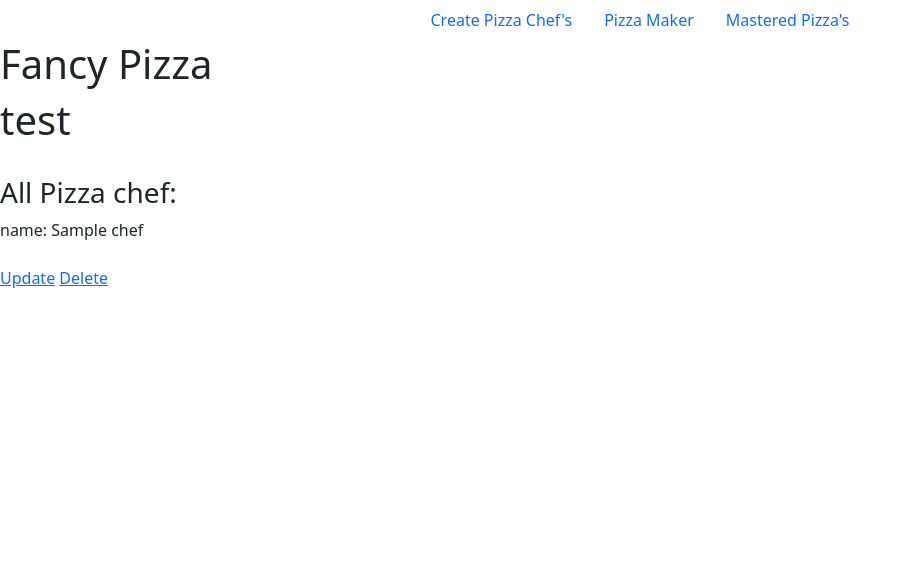
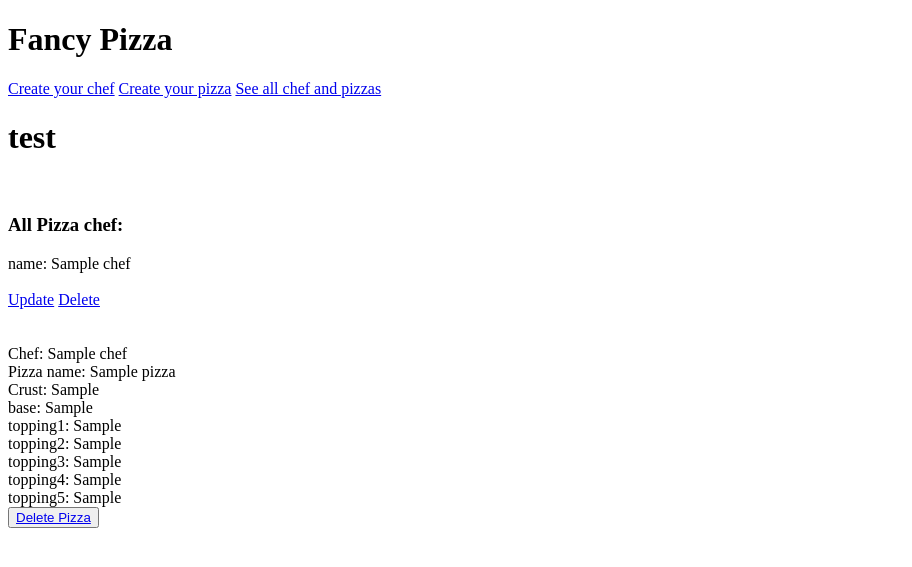
Before and after one commit to erhnaks/Phyton_flask_app_Pipeline, a Flask app: page / in a window 1280 px wide. Shown: the top 567 px of the page, without its empty margins (0-912 px from the left). Run offline with Flask 2, Linux system fonts and the light colour scheme; tables that the repository leaves empty hold one stand-in row (values such as "Sample post").

Commit message:
QP-3 # Most of the application is now working.

```diff
--- a/application/forms.py
+++ b/application/forms.py
@@ -23,7 +23,7 @@ class Updateform(FlaskForm):
             raise ValidationError ('Ooopps, This fantasy Chef name does exist, Please choose another fancy Chef name')
 
 class Pizzaform(FlaskForm):
-    chef = SelectField('Add to Chef', choices=[])
+    #chef = SelectField('Add to Chef', choices=[])
     name = StringField('name:', validators=[DataRequired(), Length(min=2, max=30)])
     crust = SelectField('crust', choices=[('Thin', 'Thin'), ('Deep', 'Deep'), ('Stuffed', 'Stuffed')])
     base = SelectField('Base Sauce', choices=[('Tomato', 'Tomato'), ('Garlic', 'Garlic'), ('Tomato&Garlic', 'Tomato&Garlic')])
--- a/application/routes.py
+++ b/application/routes.py
@@ -17,12 +17,12 @@ def createchef():
 @app.route('/', methods=['GET'])
 @app.route('/read', methods=['GET'])
 def read():
-   chef = Chef.query.all()
-   pizza = Pizza.query.all()
-   return render_template('read.html', chef=chef, pizza=pizza)
+    chef = Chef.query.all()
+    pizza = Pizza.query.all()
+    return render_template('read.html', chef=chef, pizza=pizza)
 
 @app.route('/update/<name>', methods=['POST', 'GET'])
-def update(name):
+def updatechef(name):
     updateform = Updateform()
     chef = Chef.query.filter_by(name=name).first()
 
@@ -35,10 +35,17 @@ def update(name):
             db.session.commit()
             return redirect(url_for('read'))
 
-@app.route('/delete/<name>', methods=['POST', 'GET'])
-def delete(name):
+@app.route('/deletechef/<name>', methods=['POST', 'GET'])
+def deletechef(name):
         chef = Chef.query.filter_by(name=name).first()
         db.session.delete(chef)
+        db.session.commit()
+        return redirect(url_for('read'))
+
+@app.route('/deletepizza/<name>', methods=['POST', 'GET'])
+def deletepizza(name):
+        pizza = Pizza.query.filter_by(name=name).first()
+        db.session.delete(pizza)
         db.session.commit()
         return redirect(url_for('read'))
 
@@ -48,7 +55,7 @@ def createpizza():
     pizzaform = Pizzaform()
     chef = Chef.query.all()
     for chef in chef:
-        pizzaform.chef.choices.append((chef.id, chef.name))
+        pizzaform.chef_id.choices.append((chef.id, chef.name))
 
     if pizzaform.validate_on_submit():
         pizza = Pizza(
@@ -60,7 +67,7 @@ def createpizza():
         topping3=pizzaform.topping3.data,
         topping4=pizzaform.topping4.data,
         topping5=pizzaform.topping5.data,
-        chef_id= pizzaform.chef_pizza.data)
+        chef_id= pizzaform.chef_id.data)
         db.session.add(pizza)
         db.session.commit()
         return redirect(url_for('read'))
--- a/application/templates/base.html
+++ b/application/templates/base.html
@@ -1,23 +1,15 @@
 <!DOCTYPE html>
 <html>
 <head>
-    <link href="https://cdn.jsdelivr.net/npm/bootstrap@5.1.3/dist/css/bootstrap.min.css" rel="stylesheet" integrity="sha384-1BmE4kWBq78iYhFldvKuhfTAU6auU8tT94WrHftjDbrCEXSU1oBoqyl2QvZ6jIW3" crossorigin="anonymous">
-    <title>{% block title %}{% endblock %}</title>
+    <title> Chef Recipe Book </title>
     </head>
-    <ul class="nav justify-content-center">
-  <li class="nav-item">
-    <a class="nav-link active" aria-current="page" href="createchef">Create Pizza Chef's</a>
-  </li>
-  <li class="nav-item">
-    <a class="nav-link" href="createpizza">Pizza Maker</a>
-  </li>
-  <li class="nav-item">
-    <a class="nav-link" href="read">Mastered Pizza's</a>
-  </li>
-</ul>
-    <body>
         <h1>Fancy Pizza</h1>
-        {% block content %}
-        {% endblock %}
+        <span><a href="{{ url_for('createchef') }}">Create your chef</a></span>
+
+        <span><a href="{{ url_for('createpizza') }}">Create your pizza</a></span>
+
+        <span><a href="{{ url_for('read') }}">See all chef and pizzas</a></span>
+        {% block chef %}
+        {% endblock chef %}
     </body>
 </html>
--- a/application/templates/createchef.html
+++ b/application/templates/createchef.html
@@ -1,7 +1,7 @@
 {% extends 'base.html' %}
-{% block title %}Create a Pizza Master{% endblock %}
+{% block chef %}
 
-{% block content %}
+
 <form action="" method="post">
     {{ form.hidden_tag() }}
     {{ form.name.label }} {{ form.name }}
@@ -16,4 +16,4 @@
     {{ form.submit }}
 </form>
 
-{% endblock %}
+{% endblock chef %}
--- a/application/templates/read.html
+++ b/application/templates/read.html
@@ -1,7 +1,6 @@
 {% extends 'base.html' %}
-{% block title %}Fantasy Pizza{% endblock %}
+{% block chef %}
 
-{% block content %}
 <h1>test</h1>
 <br>
 <h3>All Pizza chef:</h3>
@@ -9,20 +8,33 @@
     {% for chef in chef %}
         name: {{ chef.name }} <br>
         <br>
-        <span><a href="{{ url_for('update', name=chef.name) }}">Update</a></span>
-        <span><a href="{{ url_for('delete', name=chef.name) }}">Delete</a></span>
+        <span><a href="{{ url_for('updatechef', name=chef.name) }}">Update</a></span>
+        <span><a href="{{ url_for('deletechef', name=chef.name) }}">Delete</a></span>
         <br>
         <br>
     {% endfor %}
-    {% for pizza in pizzas %}
-        chef: {{ pizza.chef.name }}
-        name: {{ pizza.name }}
-        crust: {{ pizza.crust }}
+    {% for pizza in pizza %}
+    <br>
+        Chef: {{ pizza.chef.name }}
+        <br>
+        Pizza name: {{ pizza.name }}
+        <br>
+        Crust: {{ pizza.crust }}
+        <br>
         base: {{ pizza.base }}
+        <br>
         topping1: {{ pizza.topping1 }}
+        <br>
         topping2: {{ pizza.topping2 }}
+        <br>
         topping3: {{ pizza.topping3 }}
+        <br>
         topping4: {{ pizza.topping4 }}
+        <br>
         topping5: {{ pizza.topping5 }}
+        <br>
+        <button><span><a href="{{ url_for('deletepizza', name=pizza.name) }}">Delete Pizza</a></span></button>
+        <br>
         {% endfor %}
-    {% endblock %}
+        </p>
+    {% endblock chef %}
--- a/application/templates/update.html
+++ b/application/templates/update.html
@@ -1,5 +1,5 @@
 {% extends 'base.html' %}
-{% block content %}
+{% block chef %}
 <h3>Update The Master:</h3>
 <div class='form'>
     <form method='POST' action=''>
@@ -17,4 +17,4 @@
             {{ form.submit }}
         </form>
     </div>
-    {% endblock content %}
+    {% endblock chef %}
```
Also changed, not shown: application/templates/createpizza.html (+3 -4 lines).
